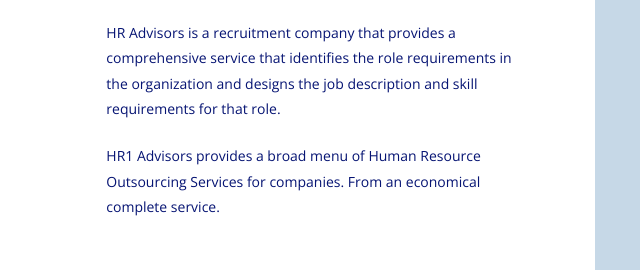
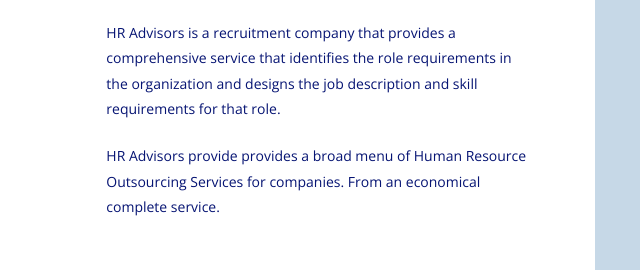
Before and after one commit to shrujoshi161/hr-advisor-html1, a plain HTML site: page hr-advisor-html/home-3.html in a window 1280 px wide. Shown: the part 3233-3503 px from the top of the page, 605-1245 px from the left. Drawn offline with nearby package versions, Linux system fonts and the light colour scheme; files whose address does not match are found by name.

Commit message:
second commit

```diff
--- a/hr-advisor-html/home-3.html
+++ b/hr-advisor-html/home-3.html
@@ -482,7 +482,7 @@
                                                             the role requirements in the organization and designs the job description and skill requirements for that role.
                                                         </p>
                                                         <p>
-                                                            HR1 Advisors provides a broad menu of Human Resource Outsourcing Services for companies. From an economical complete service.
+                                                            HR Advisors provide provides a broad menu of Human Resource Outsourcing Services for companies. From an economical complete service.
                                                         </p>
 
                                                     </div>
```
